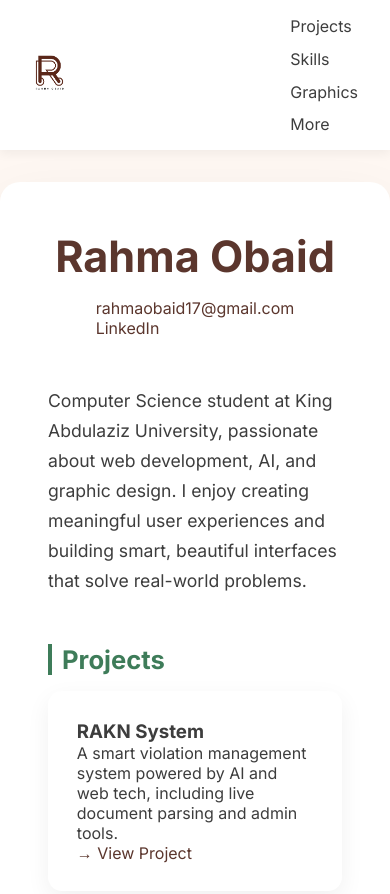
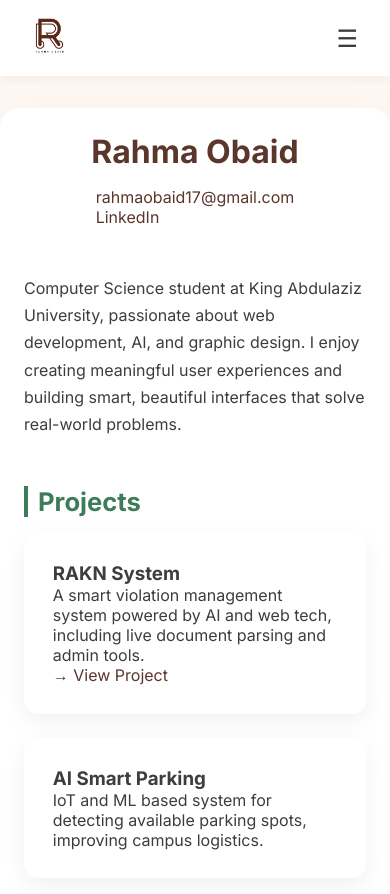
Before and after one commit to medoveiol/rahma-portfolio, a plain HTML site: page index.html in a window 390 px wide. Shown: the top 894 px of the page. Drawn offline with Linux system fonts and the light colour scheme.

Commit message:
Update index.html

```diff
--- a/index.html
+++ b/index.html
@@ -41,8 +41,14 @@
       z-index: 999;
     }
 
-    nav .logo img {
+    .logo img {
       height: 40px;
+    }
+
+    .menu-toggle {
+      display: none;
+      font-size: 1.5rem;
+      cursor: pointer;
     }
 
     nav ul {
@@ -149,14 +155,40 @@
     }
 
     @media (max-width: 768px) {
+      nav {
+        flex-wrap: wrap;
+      }
+
+      .menu-toggle {
+        display: block;
+      }
+
       nav ul {
         flex-direction: column;
-        gap: 0.8rem;
+        width: 100%;
+        display: none;
+        margin-top: 1rem;
+      }
+
+      nav ul.show {
+        display: flex;
       }
 
       header {
         flex-direction: column;
         gap: 1rem;
+      }
+
+      .wrapper {
+        padding: 1.5rem;
+      }
+
+      .intro {
+        font-size: 1rem;
+      }
+
+      header h1 {
+        font-size: 2rem;
       }
     }
   </style>
@@ -167,7 +199,8 @@
     <div class="logo">
       <img src="logo.png" alt="Rahma Logo">
     </div>
-    <ul>
+    <div class="menu-toggle" onclick="toggleMenu()">☰</div>
+    <ul id="nav-links">
       <li><a href="#projects">Projects</a></li>
       <li><a href="#skills">Skills</a></li>
       <li><a href="#graphics">Graphics</a></li>
@@ -234,7 +267,7 @@
           <p>Created cohesive graphic materials including posters, brochures, and digital content for robotics outreach.</p>
         </div>
         <div class="card">
-          <h3> Full Design Gallery</h3>
+          <h3>Full Design Gallery</h3>
           <p>Explore my visual design work including posters, event branding, and digital illustrations.</p>
           <a href="https://drive.google.com/drive/folders/1e7lk7IXK6TjjwWfek-IOZ8q-pdgMxyds?usp=sharing" target="_blank"> View Designs on Google Drive</a>
         </div>
@@ -249,6 +282,12 @@
       </ul>
     </div>
   </div>
+
+  <script>
+    function toggleMenu() {
+      document.getElementById("nav-links").classList.toggle("show");
+    }
+  </script>
 </body>
 
 </html>
```
